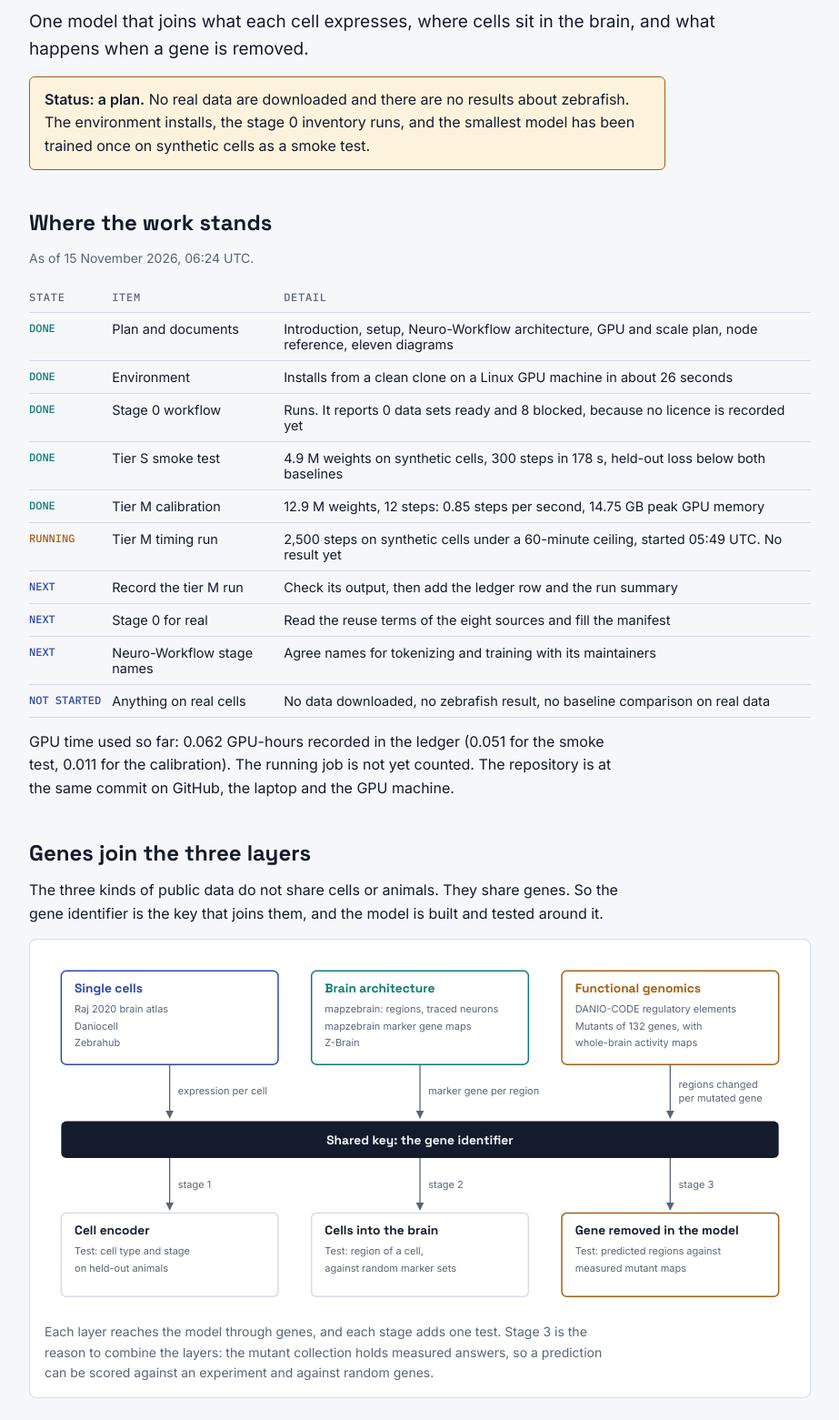
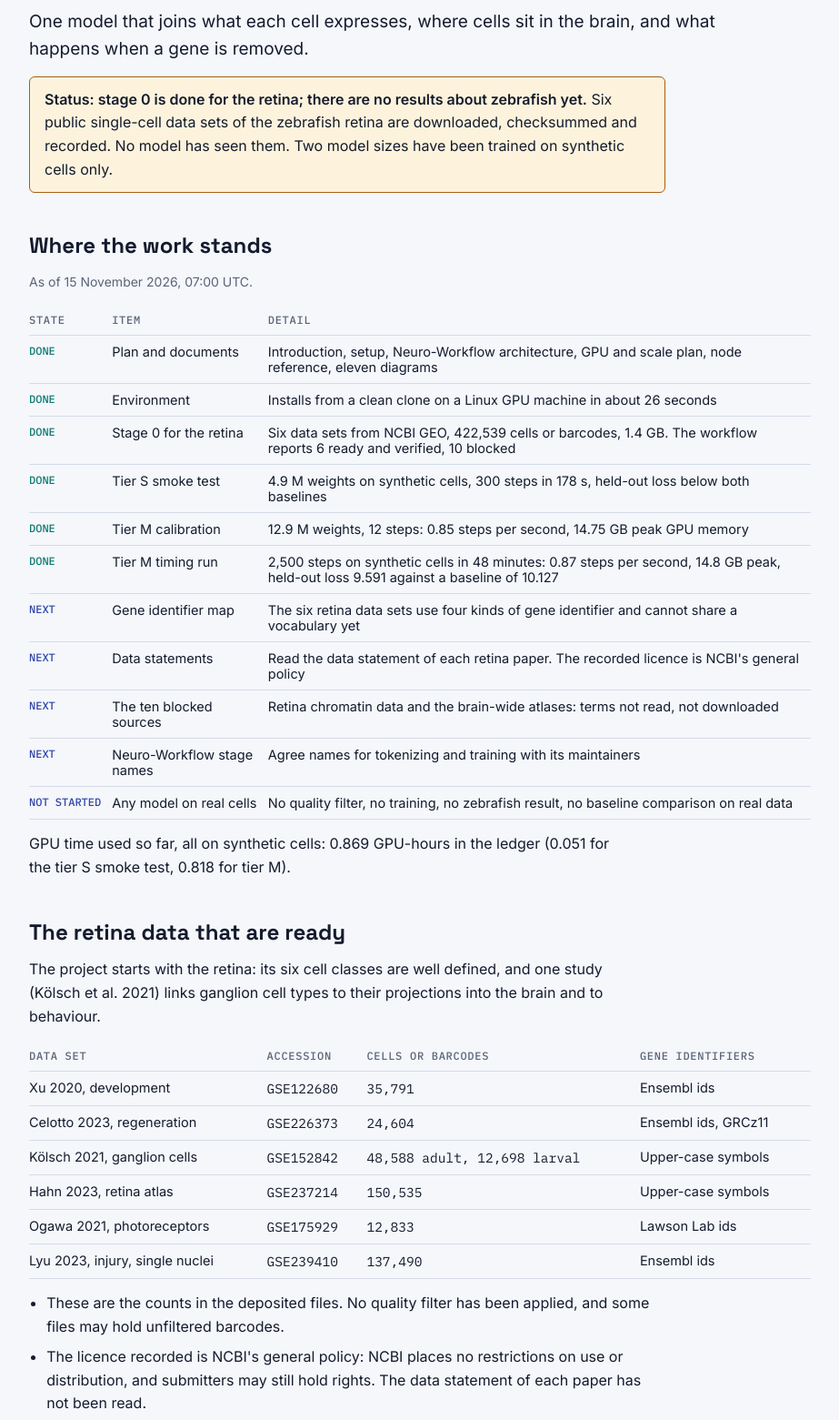
Before and after one commit to Kays3/geneformer-vs-brainiac, a plain HTML site: page zebrafish-brain-fm/artifact/intro.html in a window 1280 px wide. Shown: the part 189-1750 px from the top of the page at 91% size, without its empty margins (178-1101 px from the left). Drawn offline with Linux system fonts and the light colour scheme.

Commit message:
Stage 0 done for the retina; record the tier M timing run
Six zebrafish retina data sets from NCBI GEO are in the manifest with
checksums and the reuse terms read. RETINA.md gives the inventory and
what it found. The tier M model on synthetic cells is recorded in the
ledger, a run summary and the GPU plan.

Co-Authored-By: Claude Fable 5.2 <noreply@anthropic.com>

```diff
--- a/zebrafish-brain-fm/artifact/intro.html
+++ b/zebrafish-brain-fm/artifact/intro.html
@@ -62,28 +62,50 @@ pre { margin: 0; background: var(--surface); border: 1px solid var(--line); bord
   <span class="eyebrow">Project introduction · <i>Danio rerio</i>, larval brain</span>
   <h1>A foundation model of the zebrafish brain</h1>
   <p class="lede">One model that joins what each cell expresses, where cells sit in the brain, and what happens when a gene is removed.</p>
-  <p class="status"><strong>Status: a plan.</strong> No real data are downloaded and there are no results about zebrafish. The environment installs, the stage 0 inventory runs, and the smallest model has been trained once on synthetic cells as a smoke test.</p>
+  <p class="status"><strong>Status: stage 0 is done for the retina; there are no results about zebrafish yet.</strong> Six public single-cell data sets of the zebrafish retina are downloaded, checksummed and recorded. No model has seen them. Two model sizes have been trained on synthetic cells only.</p>
 </section>
 
 <section>
   <h2>Where the work stands</h2>
-  <p class="src">As of 15 November 2026, 06:24 UTC.</p>
+  <p class="src">As of 15 November 2026, 07:00 UTC.</p>
   <div class="scroll"><table>
     <thead><tr><th>State</th><th>Item</th><th>Detail</th></tr></thead>
     <tbody>
       <tr><td><span class="tag a">DONE</span></td><td>Plan and documents</td><td>Introduction, setup, Neuro-Workflow architecture, GPU and scale plan, node reference, eleven diagrams</td></tr>
       <tr><td><span class="tag a">DONE</span></td><td>Environment</td><td>Installs from a clean clone on a Linux GPU machine in about 26 seconds</td></tr>
-      <tr><td><span class="tag a">DONE</span></td><td>Stage 0 workflow</td><td>Runs. It reports 0 data sets ready and 8 blocked, because no licence is recorded yet</td></tr>
+      <tr><td><span class="tag a">DONE</span></td><td>Stage 0 for the retina</td><td>Six data sets from NCBI GEO, 422,539 cells or barcodes, 1.4 GB. The workflow reports 6 ready and verified, 10 blocked</td></tr>
       <tr><td><span class="tag a">DONE</span></td><td>Tier S smoke test</td><td>4.9 M weights on synthetic cells, 300 steps in 178 s, held-out loss below both baselines</td></tr>
       <tr><td><span class="tag a">DONE</span></td><td>Tier M calibration</td><td>12.9 M weights, 12 steps: 0.85 steps per second, 14.75 GB peak GPU memory</td></tr>
-      <tr><td><span class="tag f">RUNNING</span></td><td>Tier M timing run</td><td>2,500 steps on synthetic cells under a 60-minute ceiling, started 05:49 UTC. No result yet</td></tr>
-      <tr><td><span class="tag c">NEXT</span></td><td>Record the tier M run</td><td>Check its output, then add the ledger row and the run summary</td></tr>
-      <tr><td><span class="tag c">NEXT</span></td><td>Stage 0 for real</td><td>Read the reuse terms of the eight sources and fill the manifest</td></tr>
+      <tr><td><span class="tag a">DONE</span></td><td>Tier M timing run</td><td>2,500 steps on synthetic cells in 48 minutes: 0.87 steps per second, 14.8 GB peak, held-out loss 9.591 against a baseline of 10.127</td></tr>
+      <tr><td><span class="tag c">NEXT</span></td><td>Gene identifier map</td><td>The six retina data sets use four kinds of gene identifier and cannot share a vocabulary yet</td></tr>
+      <tr><td><span class="tag c">NEXT</span></td><td>Data statements</td><td>Read the data statement of each retina paper. The recorded licence is NCBI's general policy</td></tr>
+      <tr><td><span class="tag c">NEXT</span></td><td>The ten blocked sources</td><td>Retina chromatin data and the brain-wide atlases: terms not read, not downloaded</td></tr>
       <tr><td><span class="tag c">NEXT</span></td><td>Neuro-Workflow stage names</td><td>Agree names for tokenizing and training with its maintainers</td></tr>
-      <tr><td><span class="tag c">NOT STARTED</span></td><td>Anything on real cells</td><td>No data downloaded, no zebrafish result, no baseline comparison on real data</td></tr>
+      <tr><td><span class="tag c">NOT STARTED</span></td><td>Any model on real cells</td><td>No quality filter, no training, no zebrafish result, no baseline comparison on real data</td></tr>
     </tbody>
   </table></div>
-  <p>GPU time used so far: 0.062 GPU-hours recorded in the ledger (0.051 for the smoke test, 0.011 for the calibration). The running job is not yet counted. The repository is at the same commit on GitHub, the laptop and the GPU machine.</p>
+  <p>GPU time used so far, all on synthetic cells: 0.869 GPU-hours in the ledger (0.051 for the tier S smoke test, 0.818 for tier M).</p>
+</section>
+
+<section>
+  <h2>The retina data that are ready</h2>
+  <p>The project starts with the retina: its six cell classes are well defined, and one study (Kölsch et al. 2021) links ganglion cell types to their projections into the brain and to behaviour.</p>
+  <div class="scroll"><table>
+    <thead><tr><th>Data set</th><th>Accession</th><th>Cells or barcodes</th><th>Gene identifiers</th></tr></thead>
+    <tbody>
+      <tr><td>Xu 2020, development</td><td class="num">GSE122680</td><td class="num">35,791</td><td>Ensembl ids</td></tr>
+      <tr><td>Celotto 2023, regeneration</td><td class="num">GSE226373</td><td class="num">24,604</td><td>Ensembl ids, GRCz11</td></tr>
+      <tr><td>Kölsch 2021, ganglion cells</td><td class="num">GSE152842</td><td class="num">48,588 adult, 12,698 larval</td><td>Upper-case symbols</td></tr>
+      <tr><td>Hahn 2023, retina atlas</td><td class="num">GSE237214</td><td class="num">150,535</td><td>Upper-case symbols</td></tr>
+      <tr><td>Ogawa 2021, photoreceptors</td><td class="num">GSE175929</td><td class="num">12,833</td><td>Lawson Lab ids</td></tr>
+      <tr><td>Lyu 2023, injury, single nuclei</td><td class="num">GSE239410</td><td class="num">137,490</td><td>Ensembl ids</td></tr>
+    </tbody>
+  </table></div>
+  <ul>
+    <li>These are the counts in the deposited files. No quality filter has been applied, and some files may hold unfiltered barcodes.</li>
+    <li>The licence recorded is NCBI's general policy: NCBI places no restrictions on use or distribution, and submitters may still hold rights. The data statement of each paper has not been read.</li>
+    <li>Every file has a checksum, and the stage 0 workflow recomputes them all.</li>
+  </ul>
 </section>
 
 <section>
--- a/zebrafish-brain-fm/compute/gpu-ledger.tsv
+++ b/zebrafish-brain-fm/compute/gpu-ledger.tsv
@@ -2,3 +2,4 @@ date	stage	run	hardware	gpu_hours	stage_ceiling_gpu_hours	output_check	notes
 2026-11-15	smoke	tier-s-smoke attempt 1 (600 steps)	NVIDIA GB10	0.002	0.1	not started	Start check projected 394 s against the 360 s ceiling; 10 timed steps only (code c12ecb6)
 2026-11-15	smoke	tier-s-smoke attempt 2 (300 steps)	NVIDIA GB10	0.049	0.1	passed: losses finite, held-out loss below both baselines, 300 of 300 steps	177.9 s of training (code 3058bb2); compute/runs/tier-s-smoke-20261115.json
 2026-11-15	tier-m-timing	calibration (12 steps)	NVIDIA GB10	0.011	1.0	passed: losses finite, 12 of 12 steps	14.1 s of training plus the held-out pass (code e4438f6); 12,943,616 weights, 0.85 steps per second, 14.75 GB peak. Synthetic cells.
+2026-11-15	tier-m-timing	timing run (2,500 steps)	NVIDIA GB10	0.807	1.0	passed: losses finite, held-out loss below both baselines, 2,500 of 2,500 steps	48.4 minutes from start to checkpoint, 2,876.7 s of it training (code 536a8e3); compute/runs/tier-m-timing-20261115.json. Synthetic cells.
```
Also changed, not shown: zebrafish-brain-fm/compute/runs/tier-m-timing-20261115.json (added, +32 -0 lines), 7 other files.
